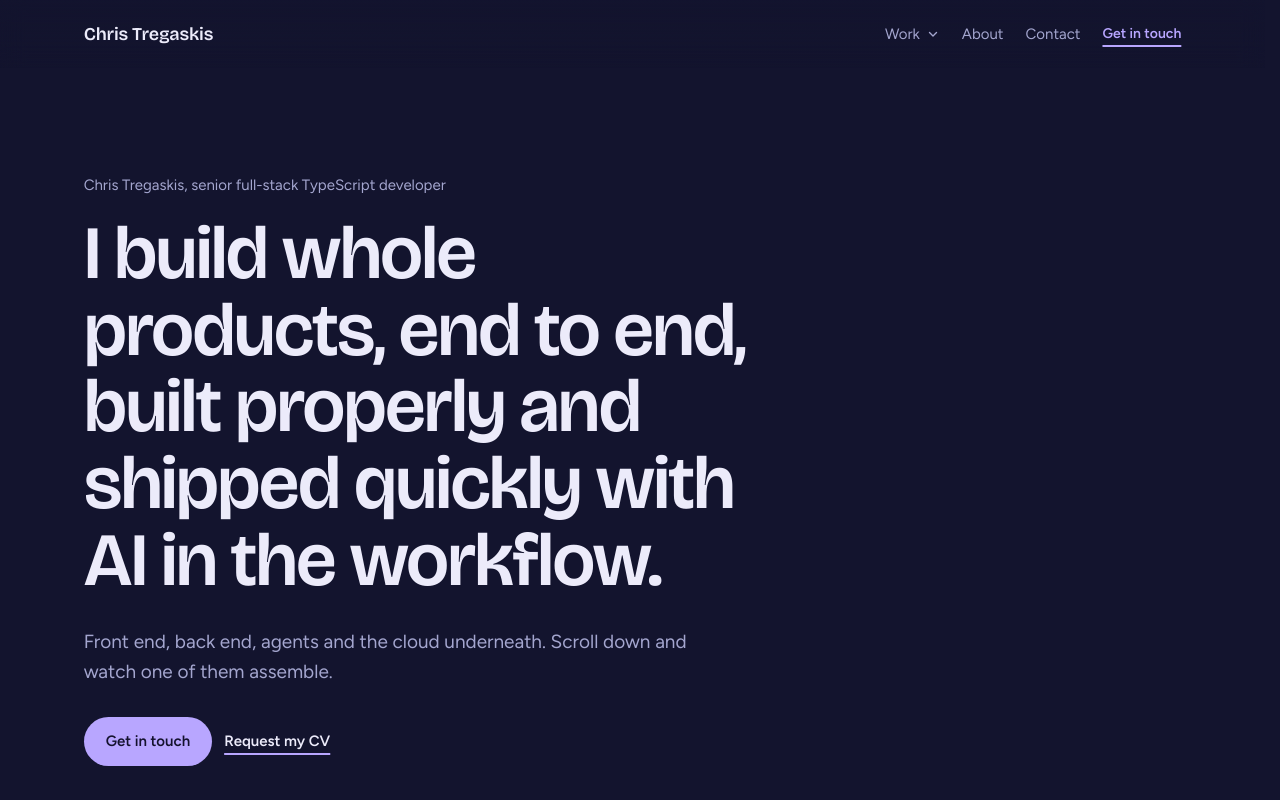
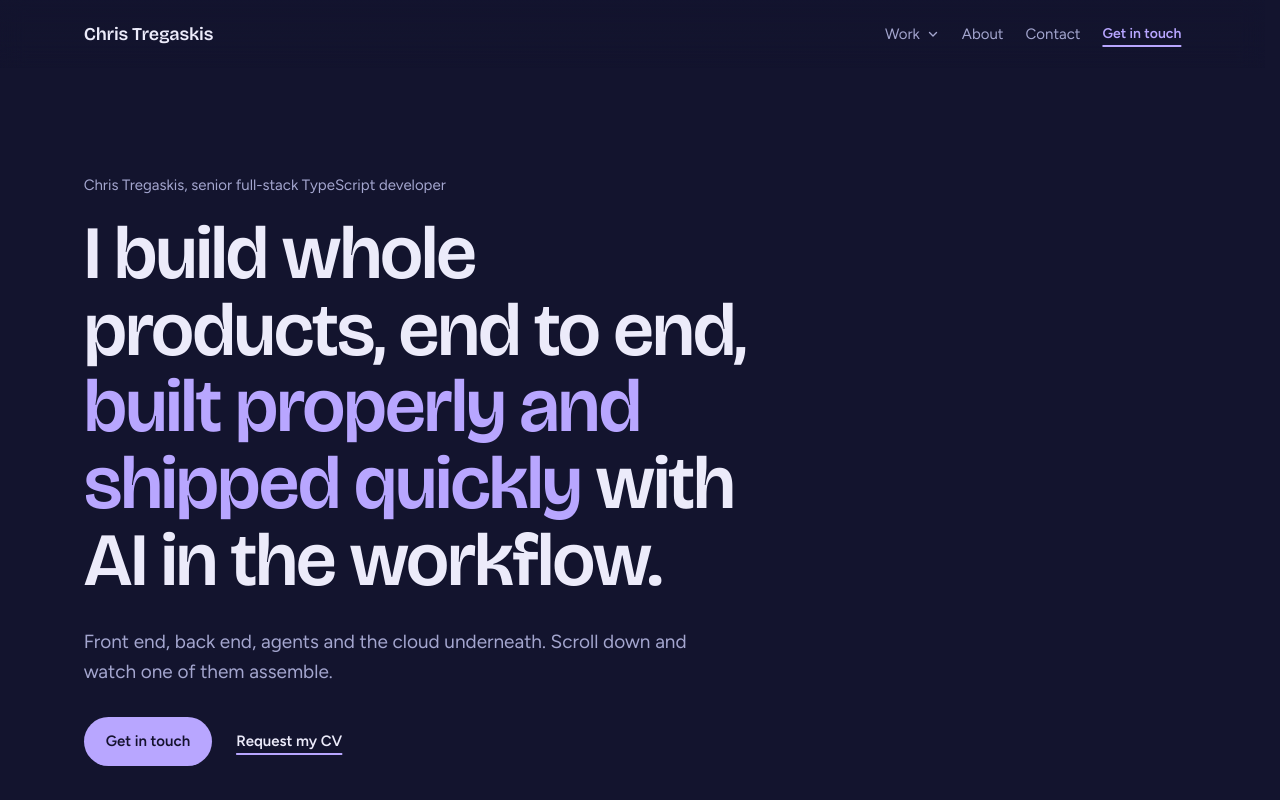
Before and after one commit to ChrisTregaskis/chris-site, a React (Vite) app: page / in a window 1280 px wide. Shown: the top 800 px of the page. Built offline with nearby package versions, Linux system fonts and the light colour scheme.

Commit message:
Set the hero's promise in the accent
As on the link-preview card, "built properly and shipped quickly" in
the headline is lilac (an upright em), the rest in ink. 8.5:1 on the
surface; the sentence still reads as one.

```diff
--- a/src/sections/hero/Hero.tsx
+++ b/src/sections/hero/Hero.tsx
@@ -23,16 +23,20 @@ export function Hero() {
         </p>
         <h1
           id="hero-title"
-          className=" m-0 mb-[clamp(14px,4svh,28px)] max-w-[15ch] font-display text-display-xl font-semibold"
+          className="m-0 mb-[clamp(14px,4svh,28px)] max-w-[15ch] font-display text-display-xl font-semibold"
         >
-          I build whole products, end to end, built properly and shipped quickly
+          I build whole products, end to end,{" "}
+          {/* As on the link-preview card: the promise in the accent, upright. */}
+          <em className="not-italic text-accent">
+            built properly and shipped quickly
+          </em>{" "}
           with AI in the workflow.
         </h1>
-        <p className=" m-0 mb-[clamp(18px,4.3svh,30px)] max-w-measure text-lede text-muted">
+        <p className="m-0 mb-[clamp(18px,4.3svh,30px)] max-w-measure text-lede text-muted">
           Front end, back end, agents and the cloud underneath. Scroll down and
           watch one of them assemble.
         </p>
-        <div className=" flex flex-wrap gap-3">
+        <div className="flex flex-wrap items-center gap-x-6 gap-y-3">
           <EnquiryButton />
           <CVRequestButton variant="ghost" />
         </div>
```
